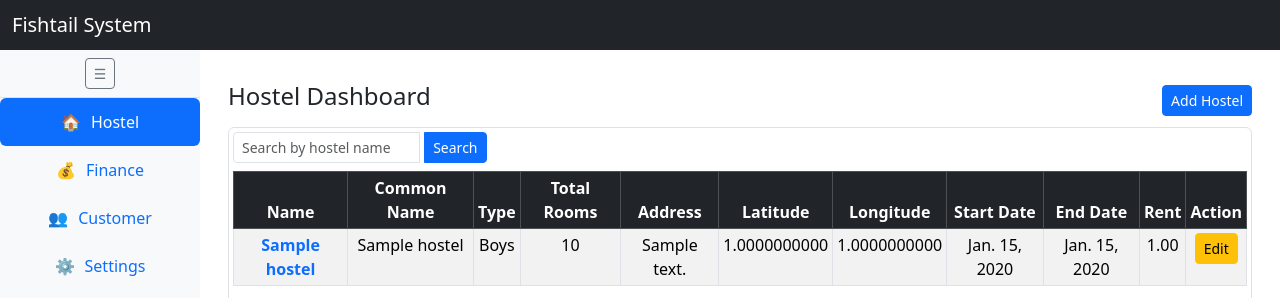
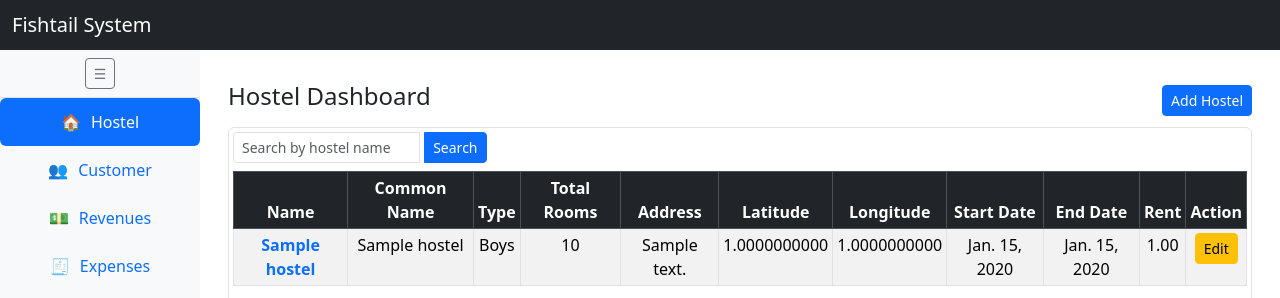
Before and after one commit to jadhikari/docker-fistail-home, a Django app: page / in a window 1280 px wide. Shown: the top 298 px of the page. Run offline with Django 5.2, Linux system fonts and the light colour scheme; tables that the repository leaves empty hold one stand-in row (values such as "Sample post").

Commit message:
update finance page

```diff
--- a/backend/finance/templates/finance/dashboard.html
+++ b/backend/finance/templates/finance/expenses_dashboard.html
@@ -3,6 +3,6 @@
 {% block title %}Hostel Dashboard{% endblock %}
 
 {% block content %}
-<h2>Finance Dashboard</h2>
+<h2>Expenses Dashboard</h2>
 <p>Welcome to the hostel section.</p>
 {% endblock %}
--- a/backend/finance/urls.py
+++ b/backend/finance/urls.py
@@ -4,5 +4,6 @@ from . import views
 app_name = 'finance'
 
 urlpatterns = [
-    path('', views.dashboard, name='dashboard'),  # 👈 root view
+    path('revenues/', views.revenues, name='revenues'),  # 👈 root view
+    path('expenses/', views.expenses, name='expenses'),  # 👈 root view
 ]
--- a/backend/templates/layouts/sidebar.html
+++ b/backend/templates/layouts/sidebar.html
@@ -11,13 +11,19 @@
             </a>
         </li>
         <li class="nav-item">
-            <a href="{% url 'finance:dashboard' %}" class="nav-link {% if request.resolver_match.app_name == 'finance' %}active{% endif %}">
-                💰 <span class="link-text">Finance</span>
+            <a href="{% url 'customer:dashboard' %}" class="nav-link {% if request.resolver_match.app_name == 'customer' %}active{% endif %}">
+                👥 <span class="link-text">Customer</span>
+            </a>
+        </li>
+
+        <li class="nav-item">
+            <a href="{% url 'finance:revenues' %}" class="nav-link {% if request.resolver_match.url_name == 'revenues' %}active{% endif %}">
+                💵 <span class="link-text">Revenues</span>
             </a>
         </li>
         <li class="nav-item">
-            <a href="{% url 'customer:dashboard' %}" class="nav-link {% if request.resolver_match.app_name == 'customer' %}active{% endif %}">
-                👥 <span class="link-text">Customer</span>
+            <a href="{% url 'finance:expenses' %}" class="nav-link {% if request.resolver_match.url_name == 'expenses' %}active{% endif %}">
+                🧾 <span class="link-text">Expenses</span>
             </a>
         </li>
         <li class="nav-item">
```
Also changed, not shown: backend/finance/templates/finance/revenues_dashboard.html (added, +8 -0 lines), backend/finance/views.py (+5 -2 lines).
